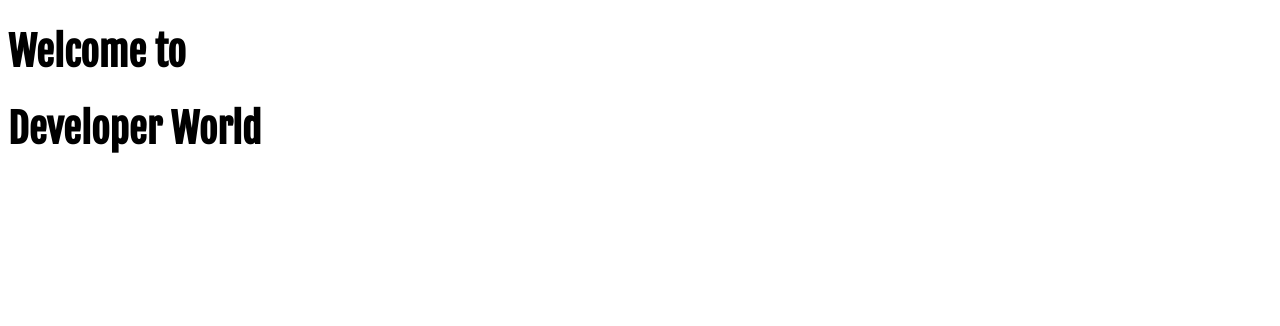
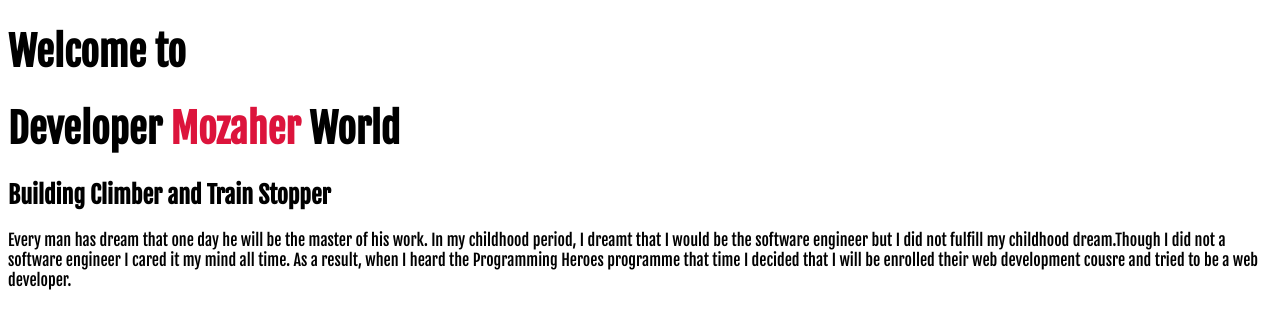
Before and after one commit to Mozaher-BD/My-Protpolio, a plain HTML site: page index.html in a window 1280 px wide. Drawn offline with Linux system fonts and the light colour scheme.

Commit message:
Paragraph added

```diff
--- a/index.html
+++ b/index.html
@@ -13,7 +13,11 @@
 </head>
 <body>
     <h1>Welcome to</h1>
-    <h1>Developer World</h1>
+    <h1 >Developer <span class="red-orient">Mozaher</span> World</h1>
+    <h2>Building Climber and Train Stopper</h2>
+    <p>Every man has dream that one day he will be the master of his work. In my childhood period, I dreamt that I would be the software engineer but I did not fulfill my childhood dream.Though I did not a software engineer I cared it my mind all time. As a result, when I heard the Programming Heroes programme that time I decided that I will be enrolled their web development cousre and tried to be a web developer.
+
+    </p>
 
 </body>
 </html>
--- a/style.css
+++ b/style.css
@@ -4,3 +4,6 @@ body{
 h1{
     font-size: 40px;
 }
+.red-orient{
+    color: crimson;
+}
```
